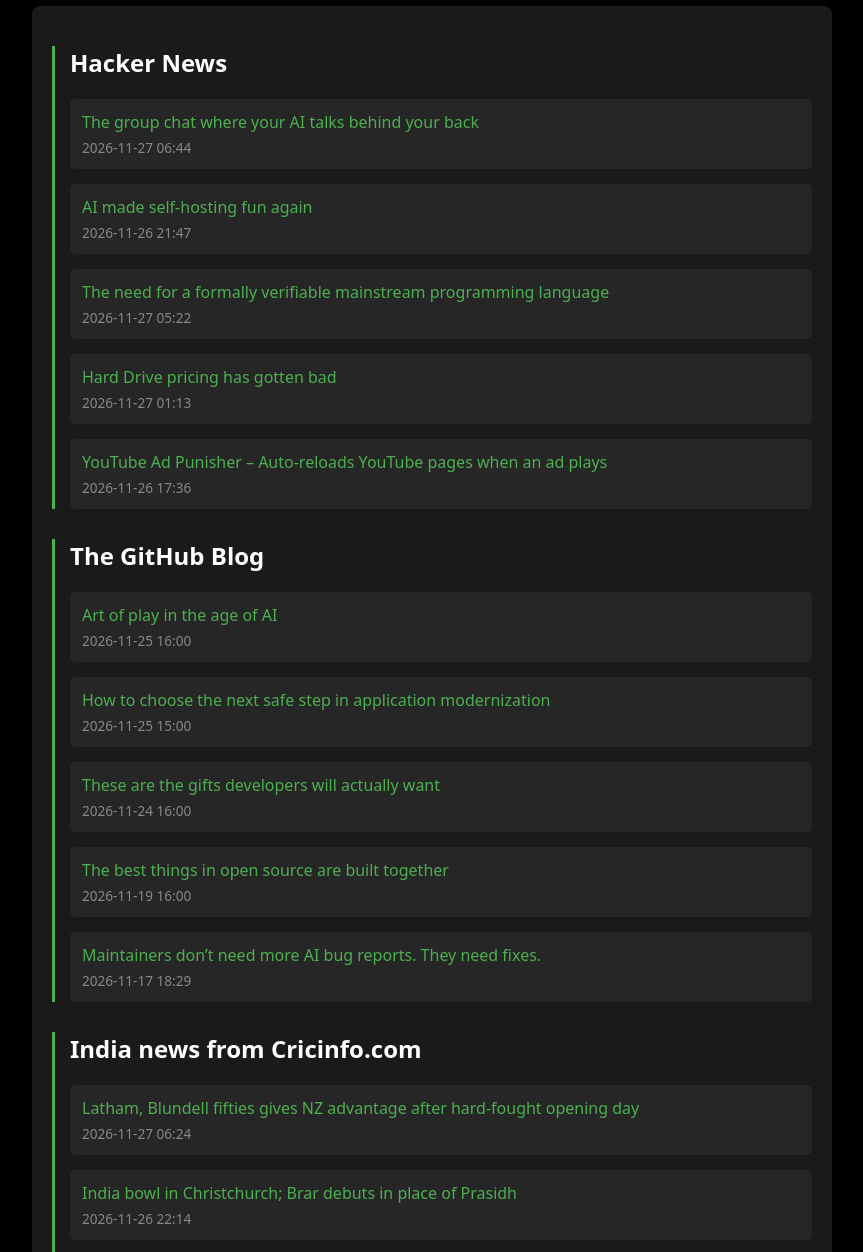
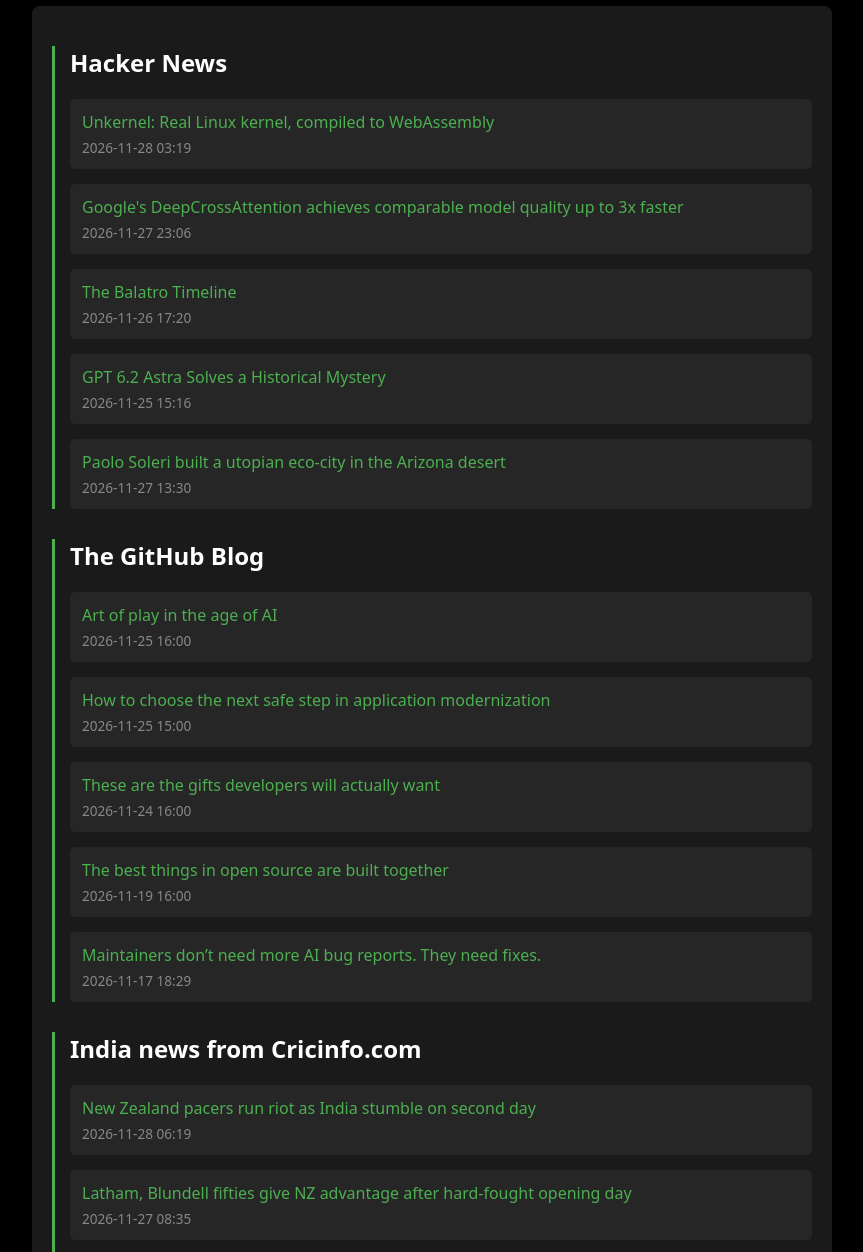
Before and after one commit to dhruvdivecha/AutoFeed-Updater, a plain HTML site: page index.html in a window 1280 px wide. Shown: the part 80-1332 px from the top of the page, without its empty margins (208-1071 px from the left). Drawn offline with Linux system fonts and the light colour scheme.

Commit message:
Auto-update feeds - 2026-11-28 07:00:14 UTC

```diff
--- a/index.html
+++ b/index.html
@@ -59,32 +59,32 @@
     </style>
 </head>
 <body>
-    <h1>📰 Sports Feed Updates (2026-11-27 07:32 UTC)</h1>
+    <h1>📰 Sports Feed Updates (2026-11-28 07:00 UTC)</h1>
     <div class="container">
         <div class="feed"><h2>Hacker News</h2>
                 <div class="entry">
-                    <a href="https://construct22.com/" target="_blank">The group chat where your AI talks behind your back</a>
-                    <span class="timestamp">2026-11-27 06:44</span>
+                    <a href="https://unkernel.dev" target="_blank">Unkernel: Real Linux kernel, compiled to WebAssembly</a>
+                    <span class="timestamp">2026-11-28 03:19</span>
                 </div>
 
                 <div class="entry">
-                    <a href="https://janlukas.blog/posts/ai-self-hosting" target="_blank">AI made self-hosting fun again</a>
-                    <span class="timestamp">2026-11-26 21:47</span>
+                    <a href="https://research.google/blog/supercharging-transformer-residual-connections/" target="_blank">Google's DeepCrossAttention achieves comparable model quality up to 3x faster</a>
+                    <span class="timestamp">2026-11-27 23:06</span>
                 </div>
 
                 <div class="entry">
-                    <a href="https://blainehansen.me/post/mainstream-verifiable-language/" target="_blank">The need for a formally verifiable mainstream programming language</a>
-                    <span class="timestamp">2026-11-27 05:22</span>
+                    <a href="https://localthunk.com/blog/balatro-timeline-3aarh" target="_blank">The Balatro Timeline</a>
+                    <span class="timestamp">2026-11-26 17:20</span>
                 </div>
 
                 <div class="entry">
-                    <a href="https://blog.ktz.me/black-friday-hard-drive-prices-are-messed-up/" target="_blank">Hard Drive pricing has gotten bad</a>
-                    <span class="timestamp">2026-11-27 01:13</span>
+                    <a href="https://generativehistory.substack.com/p/gpt-62-astra-solves-a-historical" target="_blank">GPT 6.2 Astra Solves a Historical Mystery</a>
+                    <span class="timestamp">2026-11-25 15:16</span>
                 </div>
 
                 <div class="entry">
-                    <a href="https://github.com/antonpictures/youtube-punisher" target="_blank">YouTube Ad Punisher – Auto-reloads YouTube pages when an ad plays</a>
-                    <span class="timestamp">2026-11-26 17:36</span>
+                    <a href="https://www.worldofinteriors.com/story/paolo-soleri-arconsati-arizona" target="_blank">Paolo Soleri built a utopian eco-city in the Arizona desert</a>
+                    <span class="timestamp">2026-11-27 13:30</span>
                 </div>
                 </div><div class="feed"><h2>The GitHub Blog</h2>
                 <div class="entry">
@@ -113,8 +113,13 @@
                 </div>
                 </div><div class="feed"><h2>India news from Cricinfo.com</h2>
                 <div class="entry">
-                    <a href="https://www.cricinfo.com/ci/content/story/1564389.html?ex_cid=OTC-RSS" target="_blank">Latham, Blundell fifties gives NZ advantage after hard-fought opening day</a>
-                    <span class="timestamp">2026-11-27 06:24</span>
+                    <a href="https://www.cricinfo.com/ci/content/story/1564515.html?ex_cid=OTC-RSS" target="_blank">New Zealand pacers run riot as India stumble on second day</a>
+                    <span class="timestamp">2026-11-28 06:19</span>
+                </div>
+
+                <div class="entry">
+                    <a href="https://www.cricinfo.com/ci/content/story/1564389.html?ex_cid=OTC-RSS" target="_blank">Latham, Blundell fifties give NZ advantage after hard-fought opening day</a>
+                    <span class="timestamp">2026-11-27 08:35</span>
                 </div>
 
                 <div class="entry">
@@ -131,11 +136,6 @@
                     <a href="https://www.cricinfo.com/ci/content/story/1563908.html?ex_cid=OTC-RSS" target="_blank">Bumrah rises to joint-second in Test bowling rankings, Rabada up to sixth</a>
                     <span class="timestamp">2026-11-25 10:05</span>
                 </div>
-
-                <div class="entry">
-                    <a href="https://www.cricinfo.com/ci/content/story/1563875.html?ex_cid=OTC-RSS" target="_blank">Sooryavanshi on 53-ball 204: 'I spoke to Yuvraj openly and backed my strengths'</a>
-                    <span class="timestamp">2026-11-25 08:48</span>
-                </div>
                 </div>
     </div>
 </body>
```
